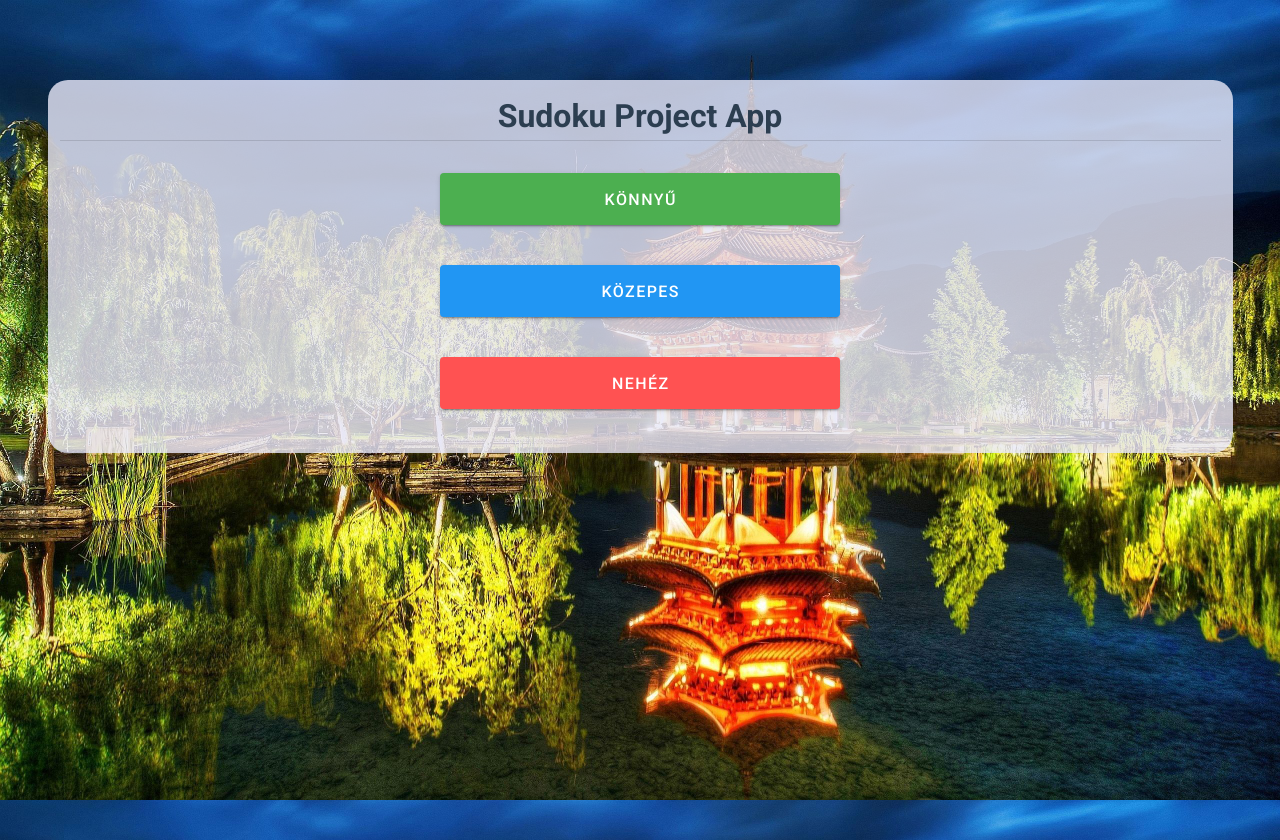
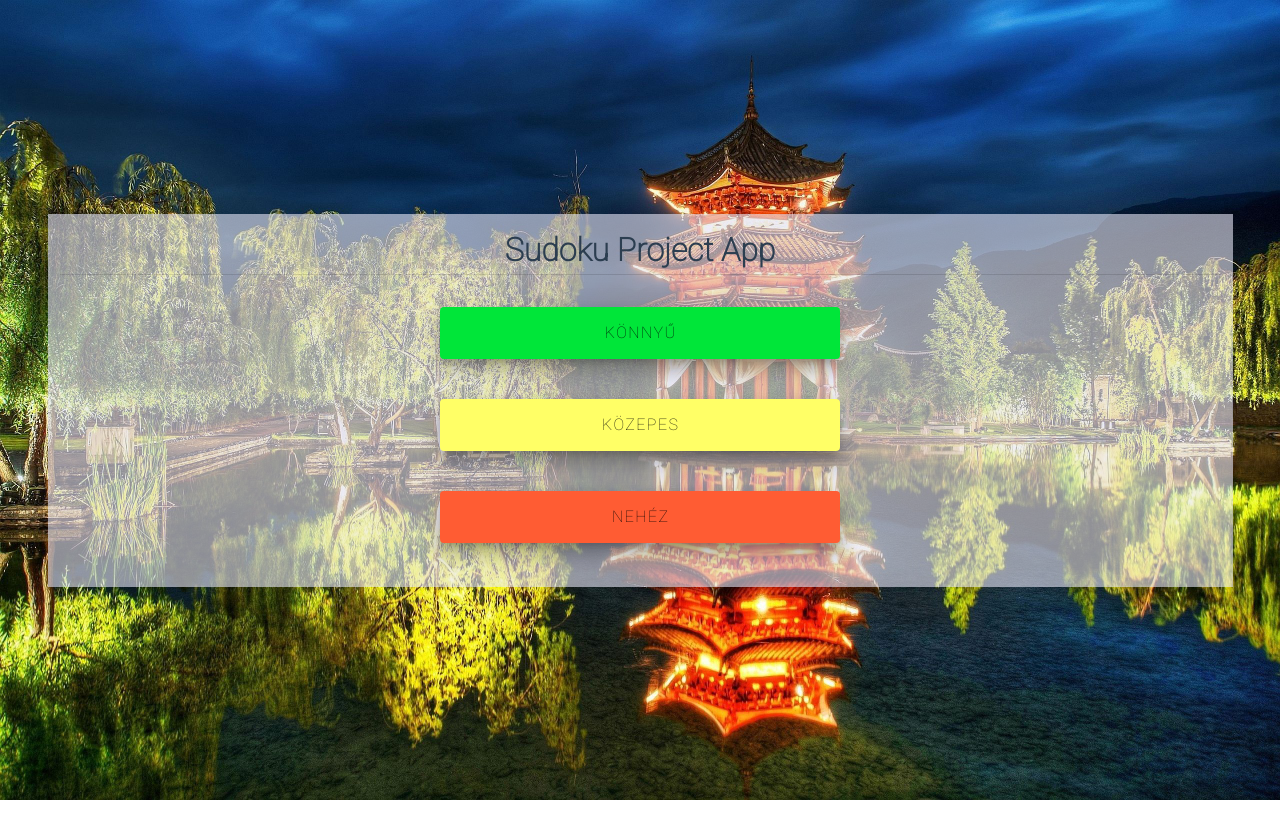
Before and after one commit to trisub49/sudoku_frontend, a Vue app: page / in a window 1280 px wide. Both pictures are taken after a click on the button "ÚJ JÁTÉK". After the commit the page ends 800 px from the top, so only its background shows below. Built offline with nearby package versions, Linux system fonts and the light colour scheme.

Commit message:
new font added, counter style changed

```diff
--- a/public/index.html
+++ b/public/index.html
@@ -6,7 +6,8 @@
     <meta name="viewport" content="width=device-width,initial-scale=1.0">
     <link rel="icon" href="<%= BASE_URL %>favicon.ico">
     <title><%= htmlWebpackPlugin.options.title %></title>
-    <link rel="stylesheet" href="https://fonts.googleapis.com/css?family=Roboto:100,300,400,500,700,900">
+    <link rel="preconnect" href="https://fonts.gstatic.com">
+    <link href="https://fonts.googleapis.com/css2?family=Roboto:wght@100&display=swap" rel="stylesheet">
     <link rel="stylesheet" href="https://cdn.jsdelivr.net/npm/@mdi/font@latest/css/materialdesignicons.min.css">
     <link rel="stylesheet" href="style.css">
   </head>
--- a/public/style.css
+++ b/public/style.css
@@ -4,4 +4,5 @@ body {
     background-position: center;
     background-attachment: fixed;
     background-repeat: no-repeat;
+    font-family: 'Roboto', sans-serif;
 }
--- a/src/App.vue
+++ b/src/App.vue
@@ -1,24 +1,24 @@
 <template>
   <v-app>
     <v-container id="app">
-      <h1>Sudoku Project App</h1>
+      <h1 id="title">Sudoku Project App</h1>
       <v-divider />
       <v-spacer />
       <v-container v-if="menuStatus == 0">
-        <v-btn x-large @click="menuStatus = 1">Új játék</v-btn>
+        <v-btn x-large @click="menuStatus = 1" elevation="12">Új játék</v-btn>
         <v-spacer />
-        <v-btn v-if="isGameStateInStorage()" x-large>Folytatás</v-btn>
+        <v-btn v-if="isGameStateInStorage()" x-large elevation="12">Folytatás</v-btn>
       </v-container>
       <v-container v-if="menuStatus == 1">
-        <v-btn x-large class="success" @click="setDifficulty(1)">Könnyű</v-btn>
+        <v-btn x-large color="#00e639" elevation="12" @click="setDifficulty(1)">Könnyű</v-btn>
         <v-spacer />
-        <v-btn x-large class="info" @click="setDifficulty(2)">Közepes</v-btn>
+        <v-btn x-large color="#ffff66" elevation="12" @click="setDifficulty(2)">Közepes</v-btn>
         <v-spacer />
-        <v-btn x-large class="error" @click="setDifficulty(3)">Nehéz</v-btn>
+        <v-btn x-large color="#ff5c33" elevation="12" @click="setDifficulty(3)">Nehéz</v-btn>
       </v-container>
       <v-container v-if="menuStatus == 2">
         <v-container class="float-left col-xs-12 col-sm-12 col-md-4 col-lg-3 col-xl-3"><GameInfo /></v-container>
-        <v-container class="float-left col-xs-12 col-sm-12 col-md-8 col-lg-9 col-xl-9"><GameBoard :difficulty="difficulty" /></v-container>
+        <v-container class="float-right col-xs-12 col-sm-12 col-md-8 col-lg-9 col-xl-9"><GameBoard :difficulty="difficulty" /></v-container>
       </v-container>
     </v-container>
   </v-app>
@@ -37,7 +37,7 @@ div[data-app='true'] {
   width: 65%;
   max-width: 400px;
   height: 100px;
-  text-transform: none;
+  font-weight: bold;
 }
 #app {
   font-family: 'Roboto', sans-serif;
@@ -45,10 +45,14 @@ div[data-app='true'] {
   -moz-osx-font-smoothing: grayscale;
   text-align: center;
   color: #2c3e50;
-  margin-top: 40px;
-  background-color: rgba(234, 234, 250, 0.8);
-  border-radius: 20px 20px;
+  background-color: rgba(234, 234, 250, 0.6);
   text-align: center;
+  vertical-align: middle;
+  margin-top: auto;
+  margin-bottom: auto;
+}
+#title {
+  text-transform: capitalize;
 }
 </style>
 
--- /dev/null
+++ b/src/components/GameActions.vue
@@ -0,0 +1,5 @@
+<template>
+    <v-container class="gameactions">
+        <v-btn icon><v-icon>mdi-pause</v-icon></v-btn>
+    </v-container>
+</template>
--- a/src/components/GameBoard.vue
+++ b/src/components/GameBoard.vue
@@ -17,6 +17,10 @@
 </template>
 
 <style scoped>
+.gameboard {
+	padding-top: 0px;
+	margin-top: 0px;
+}
 table {
 	width: 380px;
 	height: 380px;
@@ -35,6 +39,7 @@ table {
 	border: none;
 	width: 20px;
 	font-size: xx-large;
+	font-weight: bold;
 	color: black;
 	text-align: center
 }
--- a/src/components/GameInfo.vue
+++ b/src/components/GameInfo.vue
@@ -1,5 +1,6 @@
 <template>
 	<v-container class="gameinfo">
+		<v-container class="gameinfobox">
 			<v-container class="d-none d-sm-none d-md-block d-lg-block d-xl-block text-left">
 				<table>
 					<tr><td class="titles">Eltelt idő:</td><td class="values">{{countString}}</td></tr>
@@ -7,7 +8,7 @@
 					<tr><td class="titles">Kitöltött mezők:</td><td class="values">{{filledFields}}/81</td></tr>
 				</table>
 			</v-container>
-		<v-container class="d-block d-sm-block d-md-none justify-center">
+			<v-container class="d-inline-block d-sm-inline-block d-md-none justify-center">
 				<table>
 					<tr>
 						<td class="text-xs-center cellsize"><v-icon>mdi-alert-circle-outline</v-icon></td>
@@ -22,11 +23,18 @@
 				</table>
 			</v-container>
 		</v-container>
+    <v-btn icon elevation="20" color="black"><v-icon>mdi-pause</v-icon></v-btn>
+	</v-container>
 </template>
 
 <style scoped>
-
 .gameinfo {
+	padding-top: 0px;
+	margin-top: 0px;
+	padding-bottom: 0px;
+	margin-bottom: 0px;
+}
+.gameinfobox {
 	font-weight: normal;
 	background-color: white;
 	border: 0.25px solid grey;
@@ -41,15 +49,8 @@ table {
 .values {
 	color: rgb(51,102,187);
 	text-align: right;
+	font-weight: bold;
 }
-.v-btn {
-	margin-bottom: 0px;
-}
-
-p {
-	line-height: 100%;
-}
-
 </style>
 
 <script>
@@ -58,7 +59,11 @@ export default {
 	computed: {
 		countString() {
 			let seconds = this.$store.state.counter;
-			return seconds;
+			let min = 0;
+			let sec = 0;
+			min = parseInt(seconds / 60);
+			sec = seconds % 60 < 10 ? `0${seconds % 60}` : seconds % 60;
+			return min + ':' + sec;
 		},
 
 		failedTries() {
```
Lines whose indentation alone changed are shown as unchanged.
